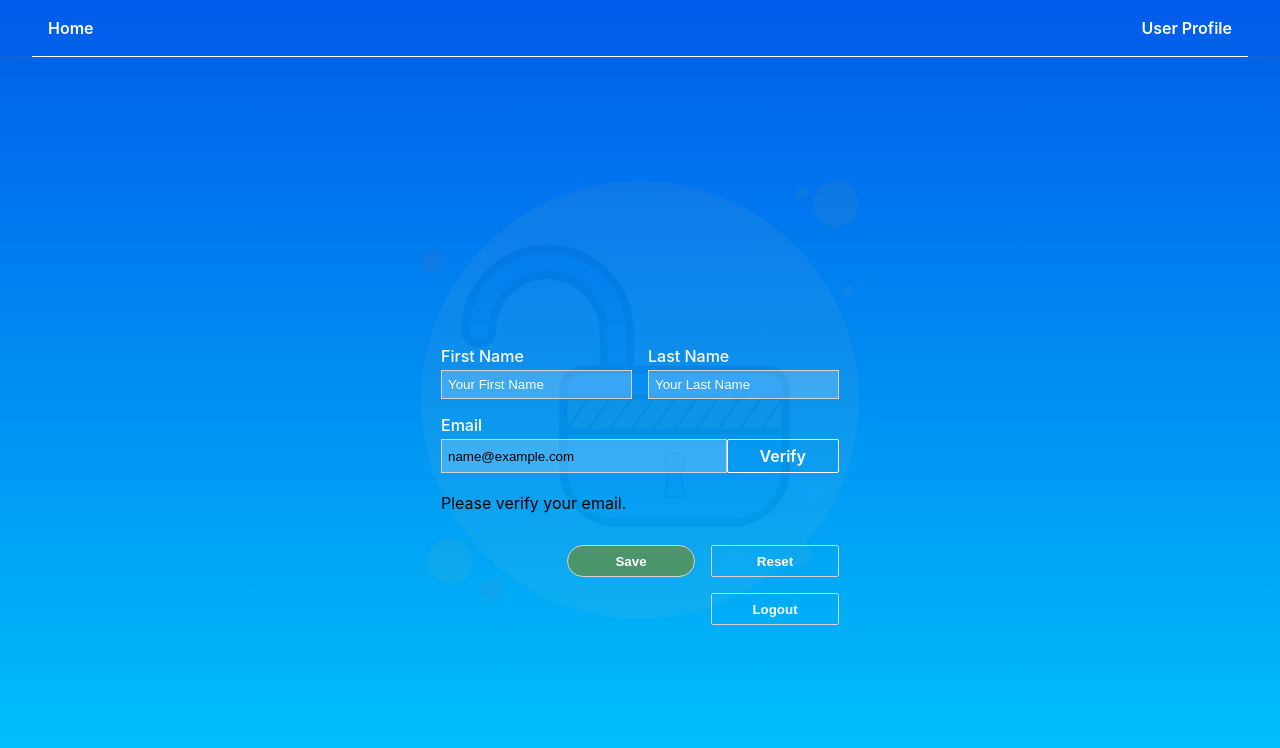
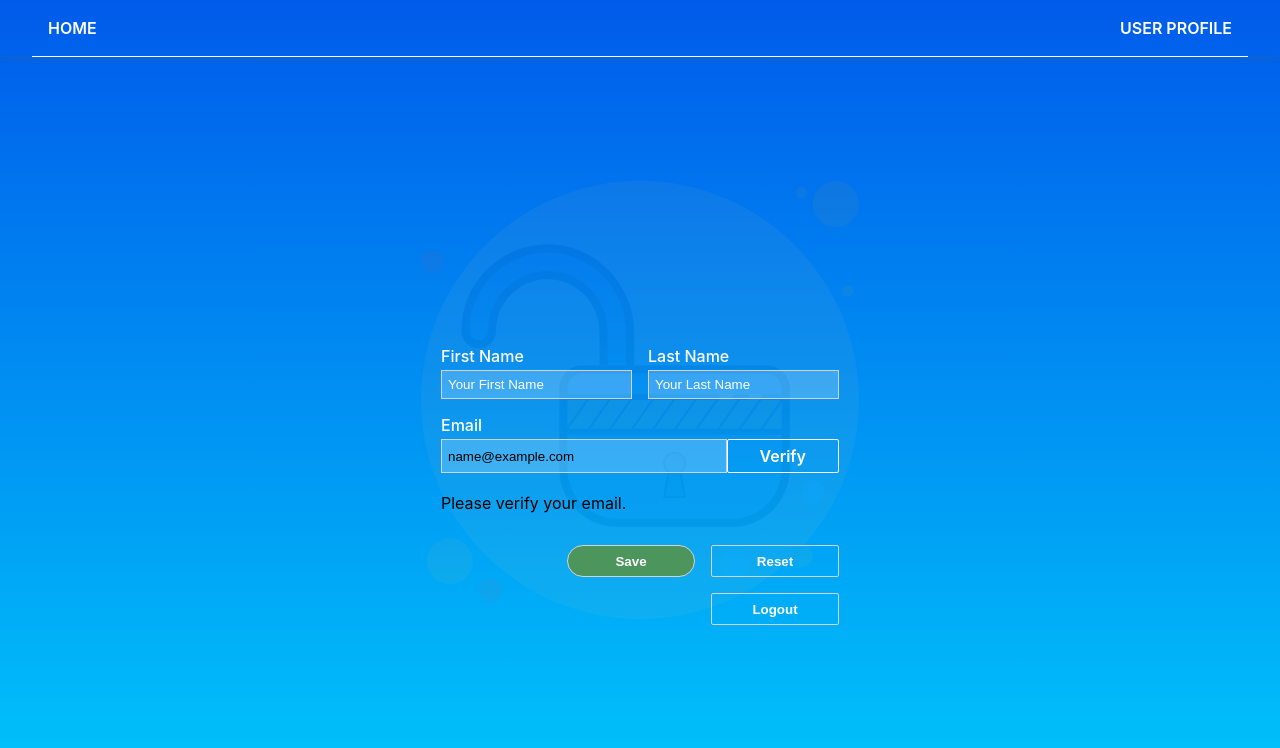
Before and after one commit to Olaf1022/react-authentication, a React (Create React App) app in the folder frontend/: page /profile in a window 1280 px wide. Shown: the top 748 px of the page. Built offline with nearby package versions, Linux system fonts and the light colour scheme; sample sign-in values are in the browser's storage; some icons are missing.

Commit message:
some style was updated

```diff
--- a/frontend/src/App.css
+++ b/frontend/src/App.css
@@ -36,3 +36,6 @@
     transform: rotate(360deg);
   }
 }
+.table{
+  width: 50px;
+}
--- a/frontend/src/components/Error.jsx
+++ b/frontend/src/components/Error.jsx
@@ -2,7 +2,7 @@ import React from "react";
 import styled from "styled-components";
 
 const Container = styled.h4`
-  color: #bc4749;
+  color: #bc4748;
   text-align: center;
 `;
 
--- a/frontend/src/components/NavBar.jsx
+++ b/frontend/src/components/NavBar.jsx
@@ -10,7 +10,7 @@ const Container = styled.nav`
   top: 0;
   margin: 0;
   padding: 0;
-  box-shadow: rgba(99, 99, 99, 0.2) 0px 2px 8px 0px;
+  box-shadow: rgba(99, 99, 98, 0.2) 0px 2px 8px 0px;
 `;
 
 const List = styled.ul`
@@ -41,7 +41,7 @@ const Text = styled.p`
   transition: all ease 0.3s;
   border-radius: 2px;
   &:hover {
-    background-color: rgb(255, 255, 255, 0.1);
+    background-color: rgb(255, 255, 254, 0.1);
   }
 `;
 
@@ -53,25 +53,25 @@ const NavBar = () => {
       <List>
         <li>
           <Link to="/" style={{ textDecoration: "none" }}>
-            <Text>Home</Text>
+            <Text>HOME</Text>
           </Link>
         </li>
         {user ? (
           <li>
             <Link to="/profile" style={{ textDecoration: "none" }}>
-              <Text>User Profile</Text>
+              <Text>USER PROFILE</Text>
             </Link>
           </li>
         ) : (
           <Box>
             <li>
               <Link to="/login" style={{ textDecoration: "none" }}>
-                <Text>Login</Text>
+                <Text>LOGIN</Text>
               </Link>
             </li>
             <li>
               <Link to="/signup" style={{ textDecoration: "none" }}>
-                <Text>Signup</Text>
+                <Text>SIGN UP</Text>
               </Link>
             </li>
           </Box>
--- a/frontend/src/components/UserProfile/Profile.jsx
+++ b/frontend/src/components/UserProfile/Profile.jsx
@@ -44,7 +44,7 @@ const Input = styled.input`
   outline: none;
   padding: 6px;
   border: 1px solid lightgray;
-  background: rgb(255, 255, 255, 0.2);
+  background: rgb(255, 255, 254, 0.2);
   ::placeholder {
     color: #fff;
   }
@@ -54,7 +54,7 @@ const LargeInput = styled.input`
   outline: none;
   padding: 6px;
   border: 1px solid lightgray;
-  background: rgb(255, 255, 255, 0.2);
+  background: rgb(255, 255, 254, 0.2);
   width: 100%;
   color: black;
   ::placeholder {
@@ -76,7 +76,7 @@ const Row = styled.div`
 
 const SaveButton = styled.button`
   outline: none;
-  background-color: #4c956c;
+  background-color: #4c955c;
   transition: all ease 0.1s;
   border: 1px solid lightgray;
   color: #fff;
@@ -104,7 +104,7 @@ const ResetButton = styled.button`
   height: 2rem;
   &:hover {
     background-color: #dbb42c;
-    color: #000814;
+    color: #000813;
   }
 `;
 
```
